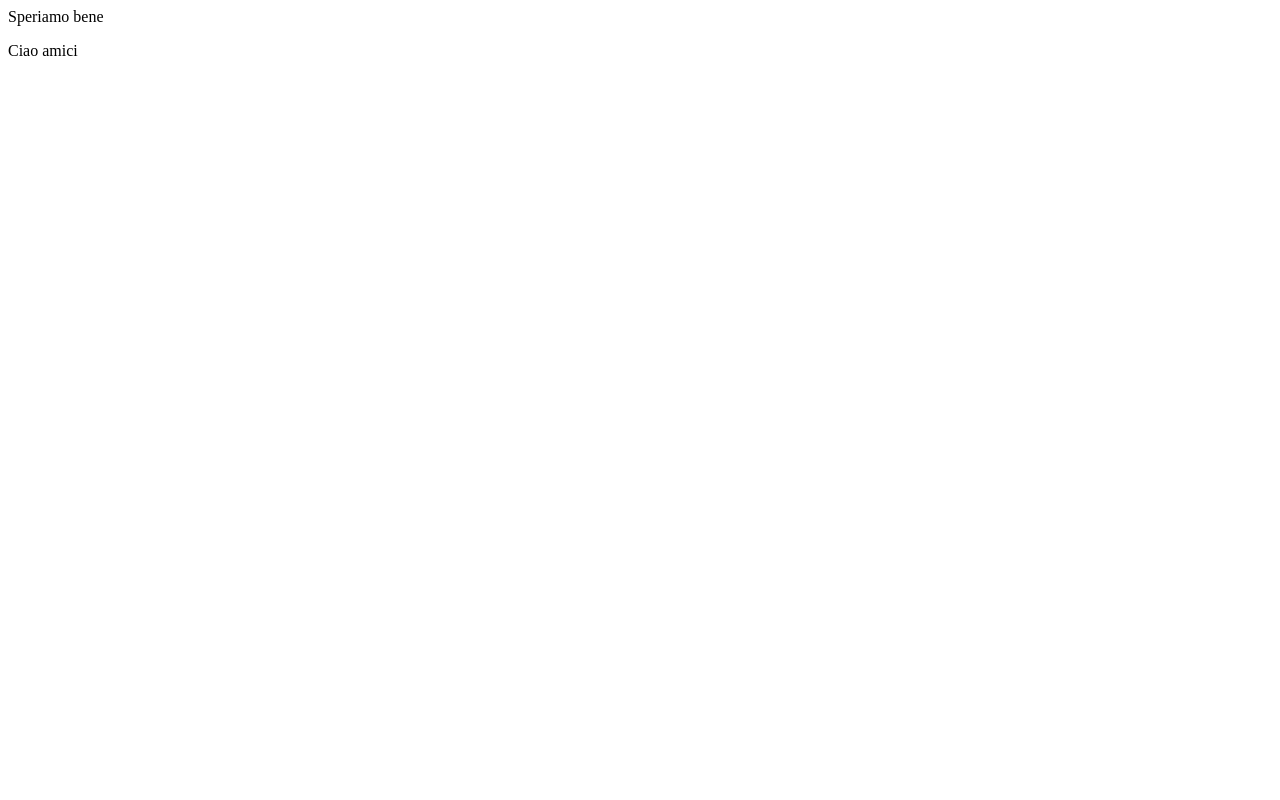
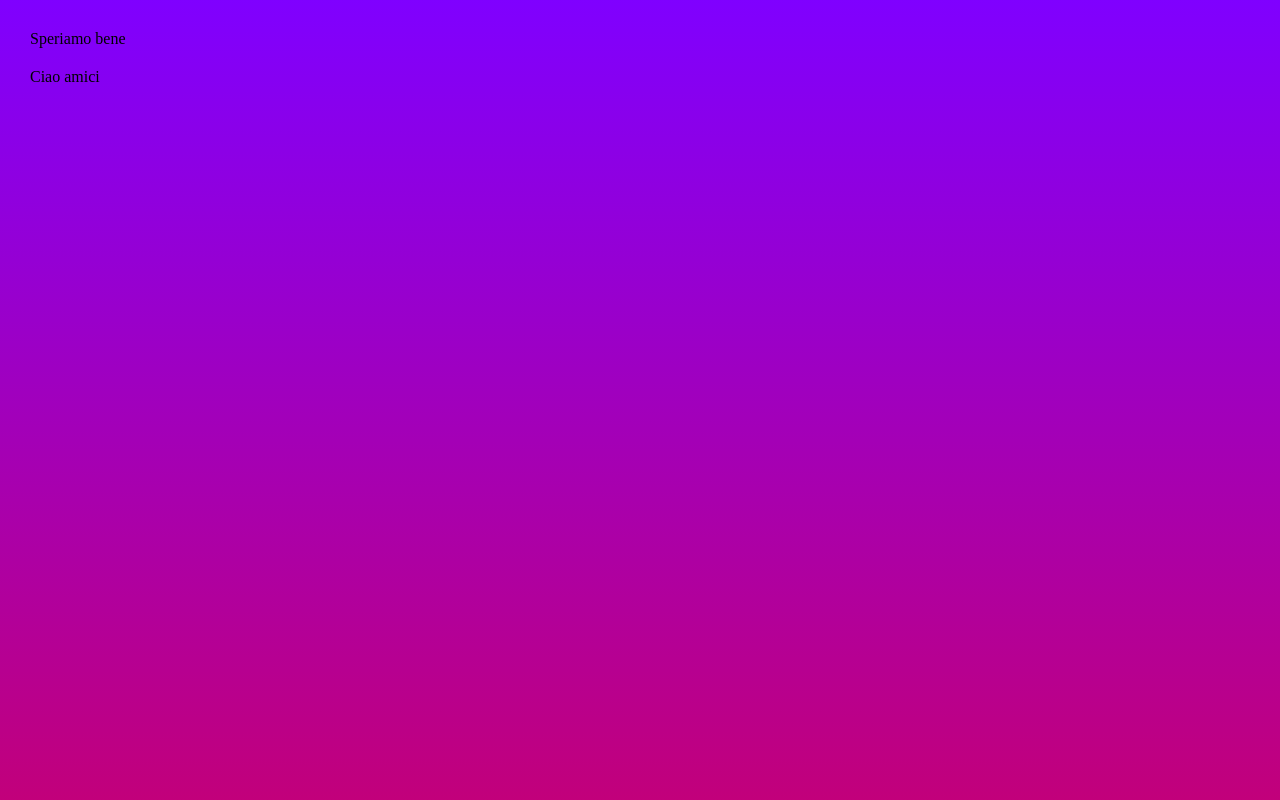
Before and after one commit to Mari-Fallacara/BuddyBar, a plain HTML site: page index.html in a window 1280 px wide. Shown: the top 800 px of the page. Drawn offline with Linux system fonts and the light colour scheme.

Commit message:
Aggiunta di CSS

```diff
--- /dev/null
+++ b/CSS/Style.css
@@ -0,0 +1,8 @@
+*   {
+        padding: 10px;
+        margin: 0px;
+    }
+body    {
+            height: 1500px;
+            background: linear-gradient(180deg, rgba(50%, 0%, 100%, 1.0), rgba(100%, 0%, 0%, 1.0));
+}
--- a/index.html
+++ b/index.html
@@ -5,6 +5,7 @@
     <meta http-equiv="X-UA-Compatible" content="IE=edge">
     <meta name="viewport" content="width=device-width, initial-scale=1.0">
     <title>Document</title>
+    <link rel="stylesheet" href="CSS/Style.css">
 </head>
 <body>
     <div>Speriamo bene</div>
```
